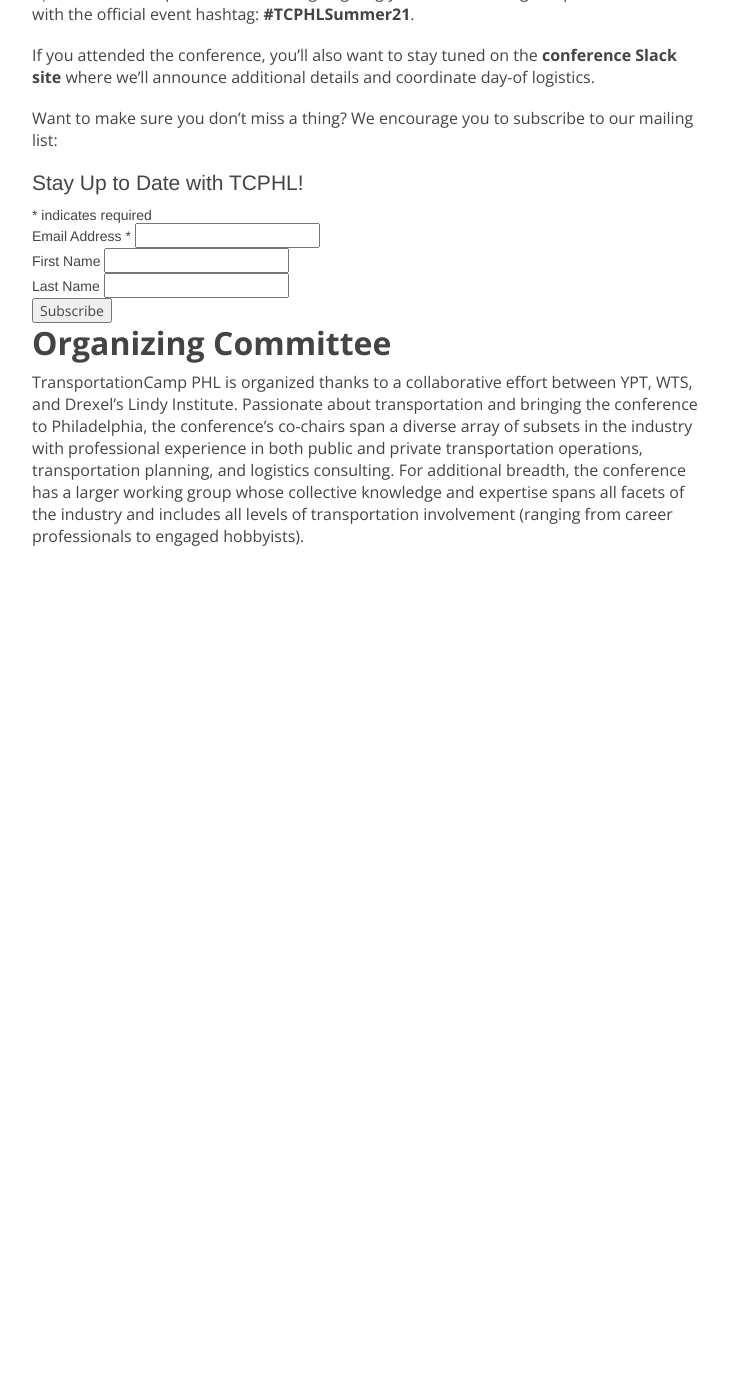
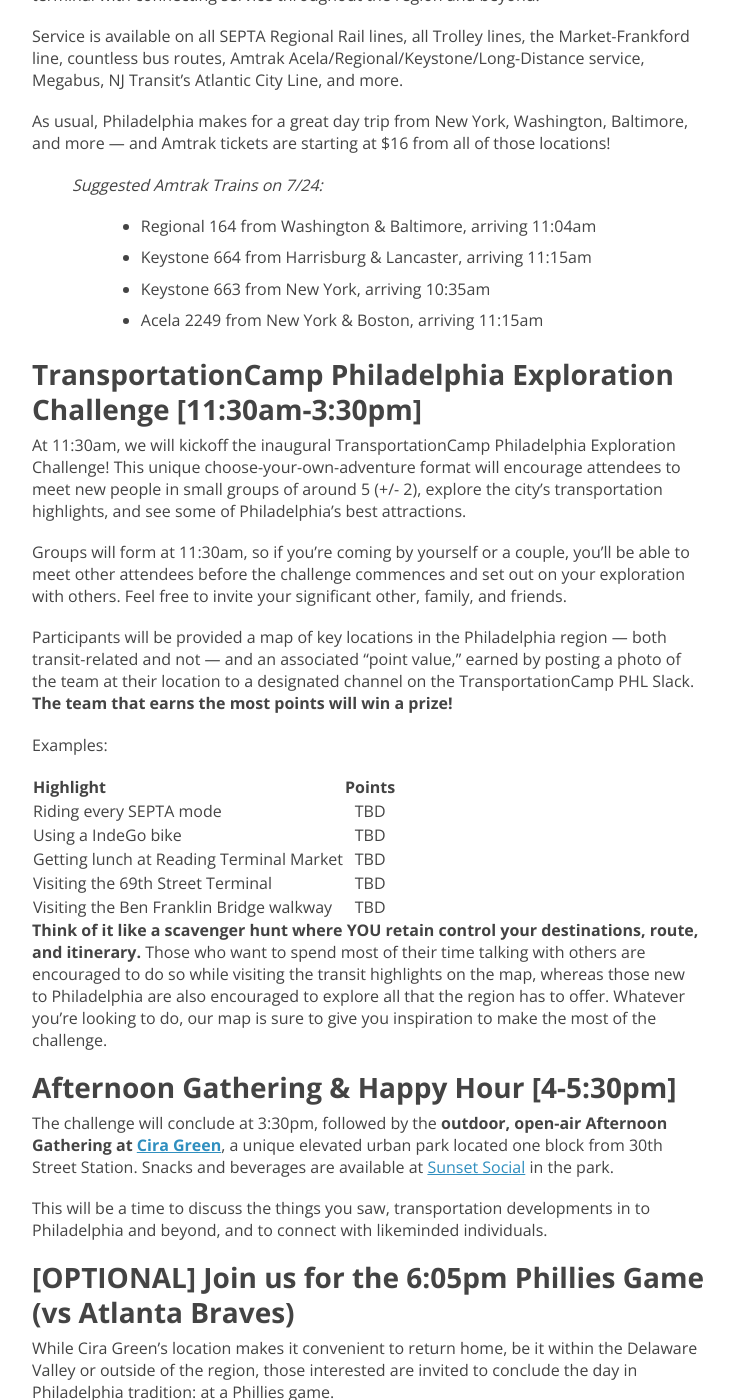
Before and after one commit to transpocamp/transportationcamp.org, a Jekyll site: the page built from events/phl2021-summer/index.markdown, in a window 1280 px wide and 1400 px high, scrolled down 1504 px. Shown: the whole window, without its empty margins (272-1006 px from the left). Built offline with Jekyll 4.4.1, drawn with Linux system fonts in a browser that asks for light colours; nearby versions of some CDN libraries; comment, search, counter and statistics services are not loaded; before the commit the page ends 2134 px from its top, so only the background shows below that; some of the changed text lies outside the part shown.

Commit message:
TCPHL21 Summer Gathering details

```diff
--- a/events/phl2021-summer/index.markdown
+++ b/events/phl2021-summer/index.markdown
@@ -11,12 +11,48 @@
 
 ![Scenes from TransportationCamp PHL 2019](/events/phl2018/Scenes%20from%20TCPHL18.jpg)
 
-
 As discussed prior to TransportationCamp PHL 2021, **the TCPHL21 team is pleased to be hosting an optional extension of the conference — the TCPHL 2021 Summer Gathering — on Saturday, July 24, 2021**. The gathering will be an opportunity for TransportationCamp participants to interact with one another in an in-person setting, accounting for the improved global pandemic conditions.
 
-Additional details will be shared in the coming weeks, but you can expect a day of fun urban exploration with fellow TransportationCamp participants, concluding with a happy hour in the afternoon.
+Our goal is expect a day of fun urban exploration with fellow TransportationCamp participants, concluding with a happy hour in the afternoon. The event is open to recent and former attendees of TransportationCamp PHL, members of YPT chapters from Philadelphia and beyond, and their friends and family.
 
-Philadelphia makes for a great day trip from New York, Washington, Baltimore, and more — and Amtrak tickets are starting at $16 from all of those locations!
+Are you a local or looking to make a long weekend out of it? Our event is designed to help you make the most out of your time in the Philadelphia region.
+
+We're ecstatic to be seeing you in-person in July. Let the summer fun commence!
+
+
+## <a name="registration"></a> Registration
+
+<div id="eventbrite-widget-container-159229380363"></div>
+
+<script src="https://www.eventbrite.com/static/widgets/eb_widgets.js"></script>
+
+<script type="text/javascript">
+    var exampleCallback = function() {
+        console.log('Order complete!');
+    };
+
+    window.EBWidgets.createWidget({
+        // Required
+        widgetType: 'checkout',
+        eventId: '140603768657',
+        iframeContainerId: 'eventbrite-widget-container-140603768657',
+
+        // Optional
+        iframeContainerHeight: 425,  // Widget height in pixels. Defaults to a minimum of 425px if not provided
+        onOrderComplete: exampleCallback  // Method called when an order has successfully completed
+    });
+</script>
+
+
+## Components of the Day
+
+### Getting Here for 11:30am Kickoff
+
+The day begins at **30th Street Station** in Philadelphia, the city's beautiful primary rail terminal with connecting service throughout the region and beyond.
+
+Service is available on all SEPTA Regional Rail lines, all Trolley lines, the Market-Frankford line, countless bus routes, Amtrak Acela/Regional/Keystone/Long-Distance service, Megabus, NJ Transit's Atlantic City Line, and more.
+
+As usual, Philadelphia makes for a great day trip from New York, Washington, Baltimore, and more — and Amtrak tickets are starting at $16 from all of those locations!
 
 > *Suggested Amtrak Trains on 7/24:*
 >
@@ -25,10 +61,43 @@
 > - Keystone 663 from New York, arriving 10:35am
 > - Acela 2249 from New York & Boston, arriving 11:15am
 
-Are you a local or looking to make a long weekend out of it? We'll be sharing some additional event suggestions for making the most of the region.
 
-We're ecstatic to be seeing you in-person in July. Let the summer fun commence!
+### TransportationCamp Philadelphia Exploration Challenge [11:30am-3:30pm]
 
+At 11:30am, we will kickoff the inaugural TransportationCamp Philadelphia Exploration Challenge! This unique choose-your-own-adventure format will encourage attendees to meet new people in small groups of around 5 (+/- 2), explore the city's transportation highlights, and see some of Philadelphia's best attractions.
+
+Groups will form at 11:30am, so if you're coming by yourself or a couple, you'll be able to meet other attendees before the challenge commences and set out on your exploration with others. Feel free to invite your significant other, family, and friends.
+
+Participants will be provided a map of key locations in the Philadelphia region — both transit-related and not — and an associated "point value," earned by posting a photo of the team at their location to a designated channel on the TransportationCamp PHL Slack. **The team that earns the most points will win a prize!**
+
+Examples:
+
+| Highlight | Points |
+|-----|:-----:|
+| Riding every SEPTA mode | TBD |
+| Using a IndeGo bike | TBD |
+| Getting lunch at Reading Terminal Market | TBD |
+| Visiting the 69th Street Terminal | TBD |
+| Visiting the Ben Franklin Bridge walkway | TBD |
+
+**Think of it like a scavenger hunt where YOU retain control your destinations, route, and itinerary.** Those who want to spend most of their time talking with others are encouraged to do so while visiting the transit highlights on the map, whereas those new to Philadelphia are also encouraged to explore all that the region has to offer. Whatever you're looking to do, our map is sure to give you inspiration to make the most of the challenge.
+
+### Afternoon Gathering & Happy Hour [4-5:30pm]
+
+The challenge will conclude at 3:30pm, followed by the **outdoor, open-air Afternoon Gathering at [Cira Green](https://ciragreen.com/about/)**, a unique elevated urban park located one block from 30th Street Station. Snacks and beverages are available at [Sunset Social](https://sunsetsocialphl.com/) in the park.
+
+This will be a time to discuss the things you saw, transportation developments in to Philadelphia and beyond, and to connect with likeminded individuals.
+
+### [OPTIONAL] Join us for the 6:05pm Phillies Game (vs Atlanta Braves)
+
+While Cira Green's location makes it convenient to return home, be it within the Delaware Valley or outside of the region, those interested are invited to conclude the day in Philadelphia tradition: at a Phillies game.
+
+***If interested, please indicate this on your registration form and do NOT book your own Phillies tickets at this time — we will be looking to purchase group tickets depending on demand.***
+
+
+## Safety Precautions
+
+This event attempts to minimize total indoor gathering size by encouraging the formation of small groups during the exploration component, and using an open-air venue for the Afternoon Gathering & Happy Hour. All participants will be expected to comply with local guidelines regarding COVID-19 safety measures. As a reminder, federal law requires the wearing of face coverings on all transit modes regardless of vaccination status. All attendees are participating at their own risk.
 
 
 ##  <a name="connect"></a> Stay Connected
```
